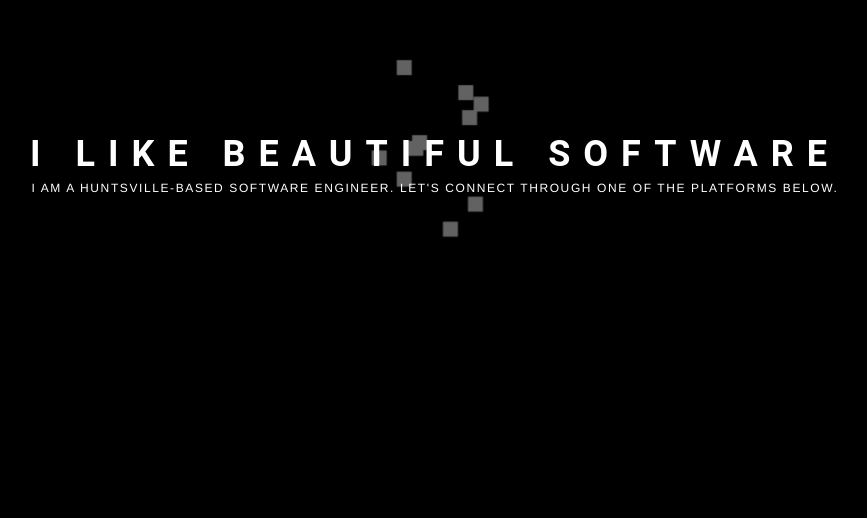
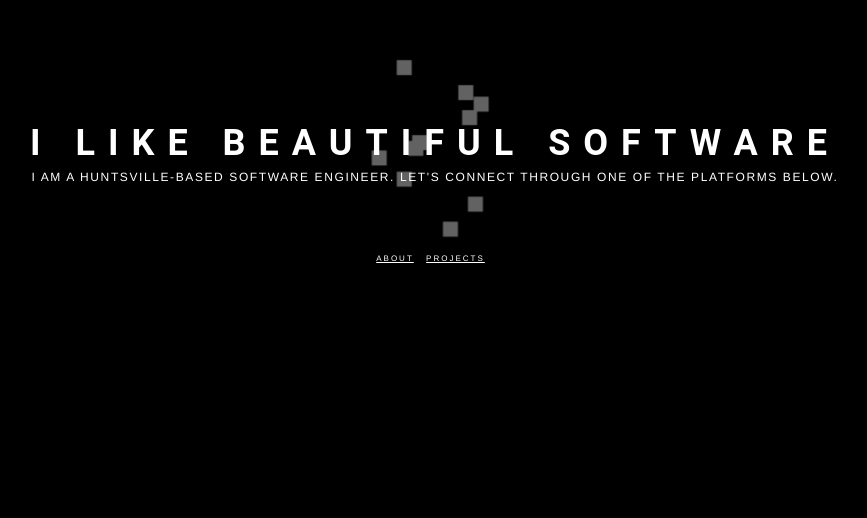
Before and after one commit to nathanbeier/nathanbeier.github.io, a plain HTML site: page about.html in a window 1280 px wide. Shown: the part 218-736 px from the top of the page, without its empty margins (205-1072 px from the left). Drawn offline with nearby package versions, Linux system fonts and the light colour scheme.

Commit message:
Adding links to about.html

```diff
--- a/about.html
+++ b/about.html
@@ -39,6 +39,10 @@
             </div>
           </div>
         </div>
+        <div class="links">
+            <a href="/about.html">About</a>
+            <a href="/about.html">Projects</a>
+        </div>
       </div>
     </header>
     <footer id="connect" class="mdl-mini-footer">
```
